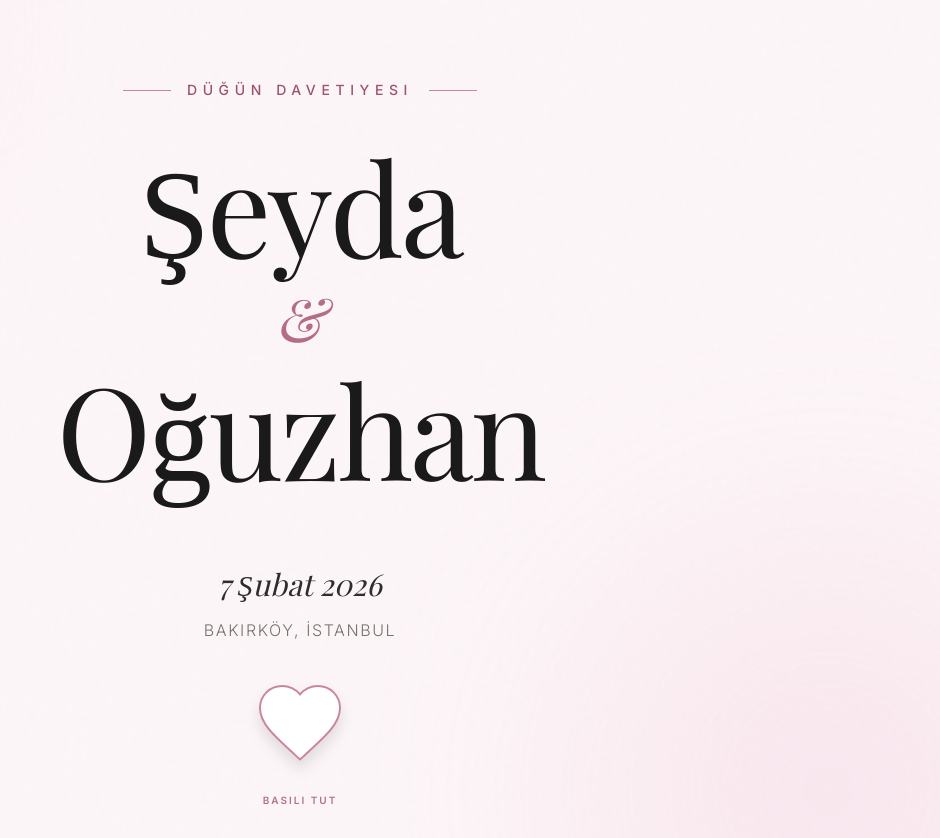
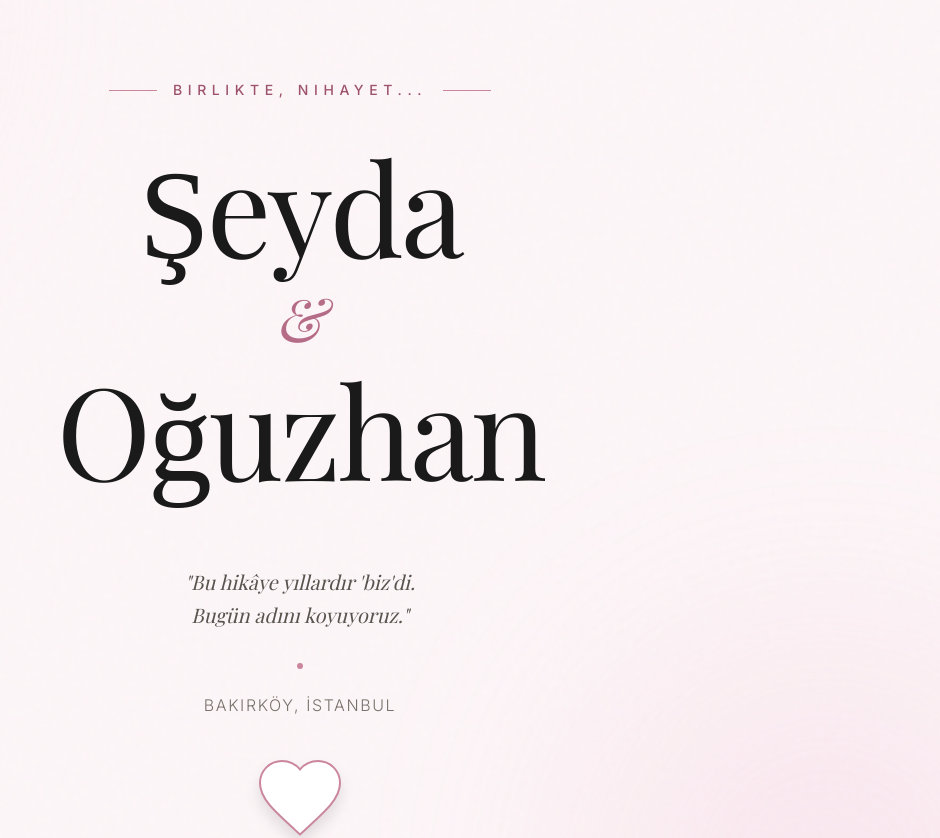
Before and after one commit to OgOz/SeydaOguzhanWedding, a React (Vite) app: page / in a window 1280 px wide. Shown: the top 838 px of the page, without its empty margins (340-1280 px from the left). Built offline with nearby package versions, Linux system fonts and the light colour scheme; a web font is replaced by a local one.

Commit message:
feat: Update theme to Rose Pink, add Map, and refine interactions

```diff
--- a/src/sections/Details.tsx
+++ b/src/sections/Details.tsx
@@ -38,6 +38,12 @@ export const Details: React.FC = () => {
         <Section id="details" className="relative z-20 bg-white rounded-t-[3rem] -mt-10 pt-24 pb-32 shadow-[0_-20px_50px_rgba(0,0,0,0.05)]">
             <div ref={containerRef} className="max-w-5xl mx-auto">
 
+                <div className="text-center mb-16 max-w-2xl mx-auto space-y-4">
+                    <p className="text-2xl md:text-3xl font-serif italic text-gold-600 leading-relaxed">
+                        "Gelin, birlikte kutlayalım,<br />kahkaha serbest, duygulanmak normal."
+                    </p>
+                </div>
+
                 <div className="flex flex-col md:flex-row justify-between items-start md:items-center gap-12 md:gap-8">
 
                     {/* Date */}
@@ -62,7 +68,7 @@ export const Details: React.FC = () => {
                             </span>
                             <span className="text-sm font-semibold text-gold-600 uppercase tracking-wider">Saat</span>
                         </div>
-                        <h3 className="text-4xl font-serif text-dark-900 mb-2">14:00</h3>
+                        <h3 className="text-4xl font-serif text-dark-900 mb-2">16:30</h3>
                         <p className="text-stone-500">Nikah töreni başlangıcı.</p>
                     </div>
 
--- a/src/sections/Hero.tsx
+++ b/src/sections/Hero.tsx
@@ -66,7 +66,7 @@ export const Hero: React.FC = () => {
 
                 <div className="hero-subtitle flex items-center gap-4 text-gold-600 uppercase tracking-[0.4em] text-xs md:text-sm font-medium">
                     <span className="w-12 h-[1px] bg-gold-400"></span>
-                    Düğün Davetiyesi
+                    Birlikte, nihayet...
                     <span className="w-12 h-[1px] bg-gold-400"></span>
                 </div>
 
@@ -80,10 +80,11 @@ export const Hero: React.FC = () => {
                     </h1>
                 </div>
 
-                <div className="hero-subtitle flex flex-col items-center gap-2 text-dark-800 font-light mt-8">
-                    <p className="text-2xl md:text-3xl font-serif italic">
-                        7 Şubat 2026
+                <div className="hero-subtitle flex flex-col items-center gap-4 text-dark-800 font-light mt-8 max-w-md mx-auto">
+                    <p className="text-lg md:text-xl font-serif italic leading-relaxed text-stone-600">
+                        "Bu hikâye yıllardır 'biz'di.<br />Bugün adını koyuyoruz."
                     </p>
+                    <div className="w-1.5 h-1.5 rounded-full bg-gold-400 mt-4"></div>
                     <p className="text-sm md:text-base text-stone-500 uppercase tracking-widest mt-2">
                         Bakırköy, İstanbul
                     </p>
```
